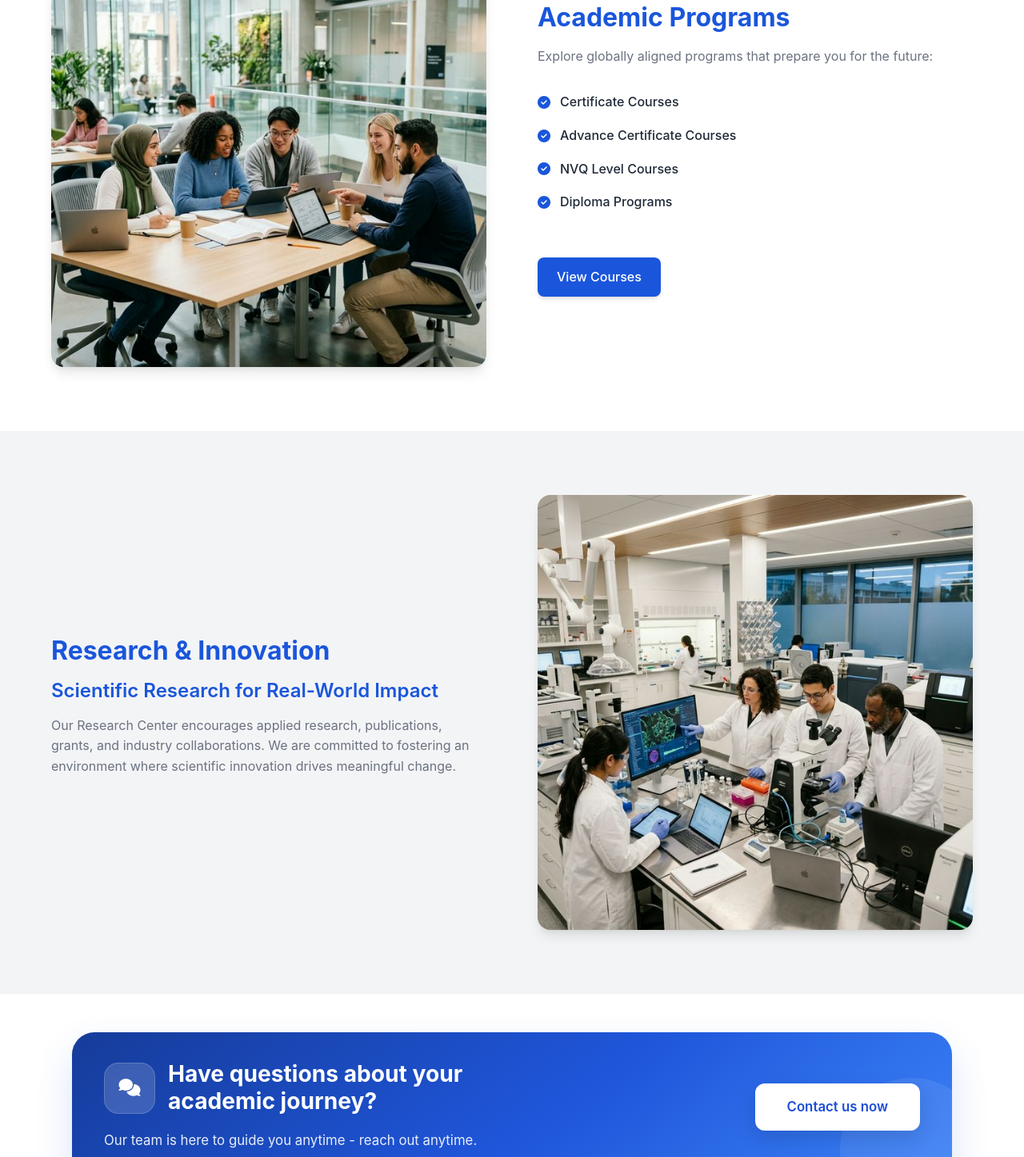
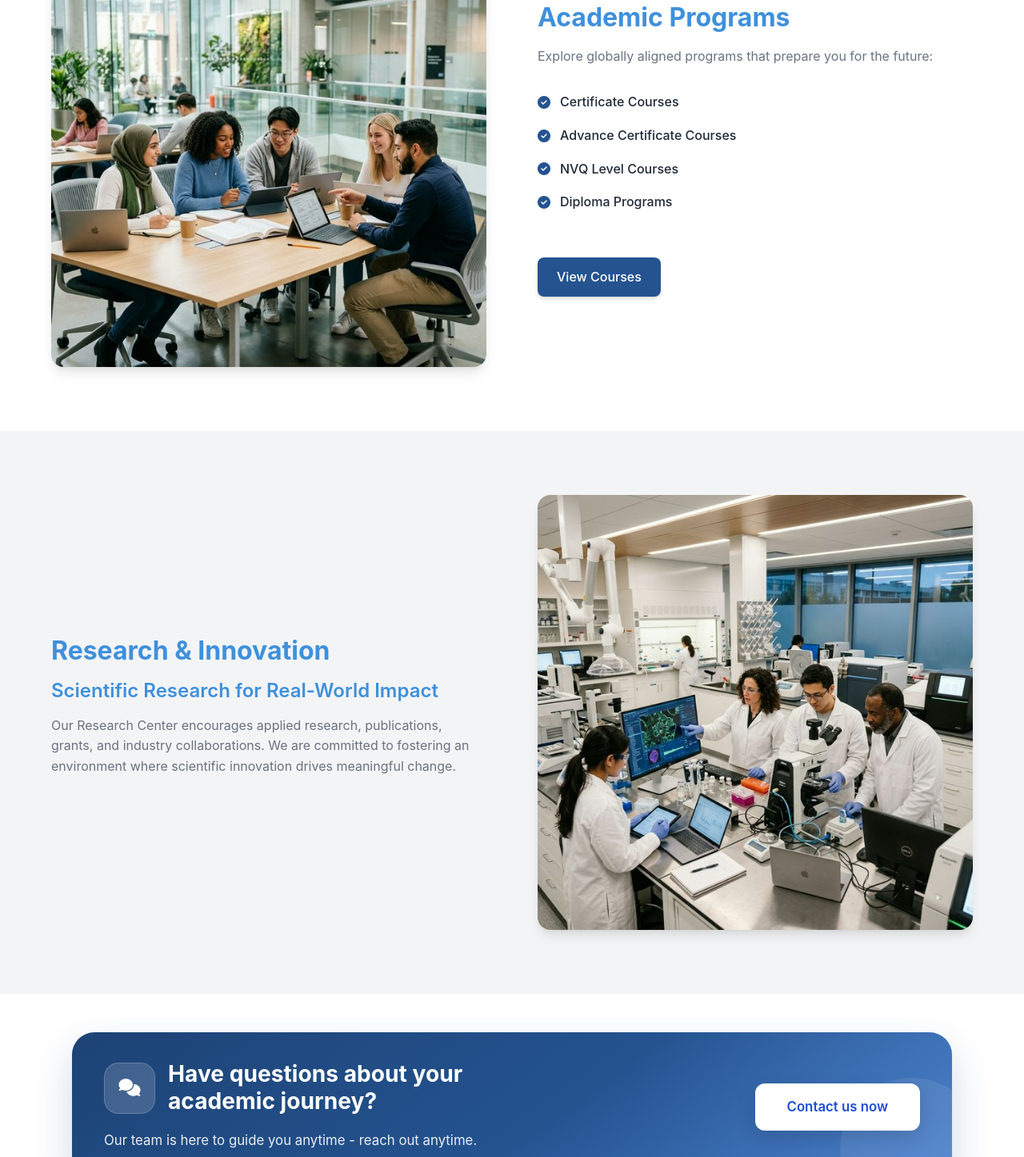
Before and after one commit to SandunM420/MarTech---CISS, a React (Vite) app: page / in a window 1280 px wide. Shown: the part 1040-2487 px from the top of the page at 80% size. Built offline with nearby package versions, Linux system fonts and the light colour scheme.

Commit message:
Refine site colors and banner styling

```diff
--- a/src/index.css
+++ b/src/index.css
@@ -1,6 +1,9 @@
 :root {
   /* Color Palette */
   --primary-blue: #1A56DB;
+  --heading-blue: #3f90dc;
+  --accent-blue: #245390;
+  --accent-blue-dark: #1d4579;
   /* Deep professional blue */
   --primary-blue-dark: #1E40AF;
   --secondary-color: #F3F4F6;
@@ -78,7 +81,7 @@ h4 {
   font-weight: 700;
   line-height: 1.2;
   margin-bottom: 1rem;
-  color: #111827;
+  color: var(--heading-blue);
 }
 
 h1 {
@@ -116,13 +119,13 @@ p {
 }
 
 .btn-primary {
-  background-color: var(--primary-blue);
+  background-color: var(--accent-blue);
   color: var(--white);
   box-shadow: var(--shadow-md);
 }
 
 .btn-primary:hover {
-  background-color: var(--primary-blue-dark);
+  background-color: var(--accent-blue-dark);
   transform: translateY(-2px);
   box-shadow: var(--shadow-lg);
 }
@@ -366,12 +369,12 @@ p {
 }
 
 .mission-section h2 {
-  color: var(--primary-blue);
+  color: var(--heading-blue);
 }
 
 .programs-section h2,
 .research-section h2 {
-  color: var(--primary-blue);
+  color: var(--heading-blue);
 }
 
 .mission-text {
@@ -432,11 +435,11 @@ p {
 }
 
 .programs-list i {
-  color: var(--primary-blue);
+  color: var(--accent-blue);
 }
 
 .subsection-title {
-  color: var(--primary-blue);
+  color: var(--heading-blue);
   font-weight: 600;
   margin-bottom: 1rem;
 }
@@ -455,7 +458,7 @@ p {
 }
 
 .certificate-heading h2 {
-  color: var(--primary-blue);
+  color: var(--heading-blue);
 }
 
 .certificate-course-grid {
@@ -491,7 +494,7 @@ p {
   justify-content: center;
   flex-shrink: 0;
   color: #fff;
-  background: linear-gradient(135deg, var(--primary-blue), var(--primary-blue-dark));
+  background: linear-gradient(135deg, var(--accent-blue), var(--accent-blue-dark));
   box-shadow: 0 10px 20px rgba(26, 86, 219, 0.18);
 }
 
@@ -532,7 +535,7 @@ p {
   display: flex;
   align-items: center;
   justify-content: center;
-  background: linear-gradient(135deg, var(--primary-blue), var(--primary-blue-dark));
+  background: linear-gradient(135deg, var(--accent-blue), var(--accent-blue-dark));
   color: #fff;
   font-size: 1.5rem;
   box-shadow: 0 14px 28px rgba(26, 86, 219, 0.2);
@@ -540,7 +543,7 @@ p {
 
 .course-info-callout h3 {
   margin: 0 0 0.85rem;
-  color: var(--primary-blue);
+  color: var(--heading-blue);
   font-size: 1.7rem;
 }
 
@@ -567,7 +570,7 @@ p {
 }
 
 .course-card-title {
-  color: var(--primary-blue);
+  color: var(--heading-blue);
   margin-bottom: 1.25rem;
   font-size: 1.2rem;
   line-height: 1.4;
@@ -628,7 +631,7 @@ p {
 
 .vcare-icon {
   font-size: 3.5rem;
-  color: var(--primary-blue);
+  color: var(--accent-blue);
   margin-bottom: 1.5rem;
 }
 
@@ -638,7 +641,7 @@ p {
 }
 
 .vcare-subtitle {
-  color: var(--primary-blue);
+  color: var(--heading-blue);
   margin-bottom: 1rem;
 }
 
@@ -685,10 +688,10 @@ p {
   padding: 2.25rem 2.5rem;
   border-radius: var(--banner-radius);
   background:
-    radial-gradient(circle at top right, rgba(59, 130, 246, 0.18), transparent 36%),
-    linear-gradient(145deg, #163c9a 0%, #1f56db 55%, #3b82f6 100%);
+    radial-gradient(circle at top right, rgba(75, 126, 189, 0.2), transparent 36%),
+    linear-gradient(145deg, #1d4375 0%, #245390 55%, #4e84d2 100%);
   color: var(--white);
-  box-shadow: 0 22px 48px rgba(26, 86, 219, 0.16);
+  box-shadow: 0 22px 48px rgba(36, 83, 144, 0.22);
 }
 
 .contact-banner-box::before {
@@ -1396,7 +1399,7 @@ p {
   width: 62px;
   height: 62px;
   border-radius: 50%;
-  background: linear-gradient(135deg, var(--primary-blue), var(--primary-blue-dark));
+  background: linear-gradient(135deg, var(--accent-blue), var(--accent-blue-dark));
   color: white;
   display: flex;
   align-items: center;
@@ -1428,7 +1431,7 @@ p {
 .section-heading h3,
 .about-legal .card h3,
 .feature-card h3 {
-  color: var(--primary-blue);
+  color: var(--heading-blue);
 }
 
 .about-intro h2 {
@@ -1493,7 +1496,7 @@ p {
   width: 50px;
   height: 50px;
   border-radius: 14px;
-  background: linear-gradient(135deg, var(--primary-blue), var(--primary-blue-dark));
+  background: linear-gradient(135deg, var(--accent-blue), var(--accent-blue-dark));
   color: #fff;
   display: flex;
   align-items: center;
--- a/src/pages/Contact.tsx
+++ b/src/pages/Contact.tsx
@@ -87,7 +87,7 @@ export default function Contact() {
         }
         .contact-info-card i {
             font-size: 2rem;
-            color: var(--primary-blue);
+            color: var(--accent-blue);
         }
         .contact-form {
             background-color: var(--white);
@@ -199,7 +199,7 @@ export default function Contact() {
                     <div className="contact-grid">
                         {/* Contact Information */}
                         <div>
-                            <h2 style={{ color: 'var(--primary-blue)', marginBottom: '2rem' }}>Get In Touch</h2>
+                            <h2 style={{ color: 'var(--heading-blue)', marginBottom: '2rem' }}>Get In Touch</h2>
 
                             <div className="contact-info-card">
                                 <i className="fas fa-map-marker-alt"></i>
```
